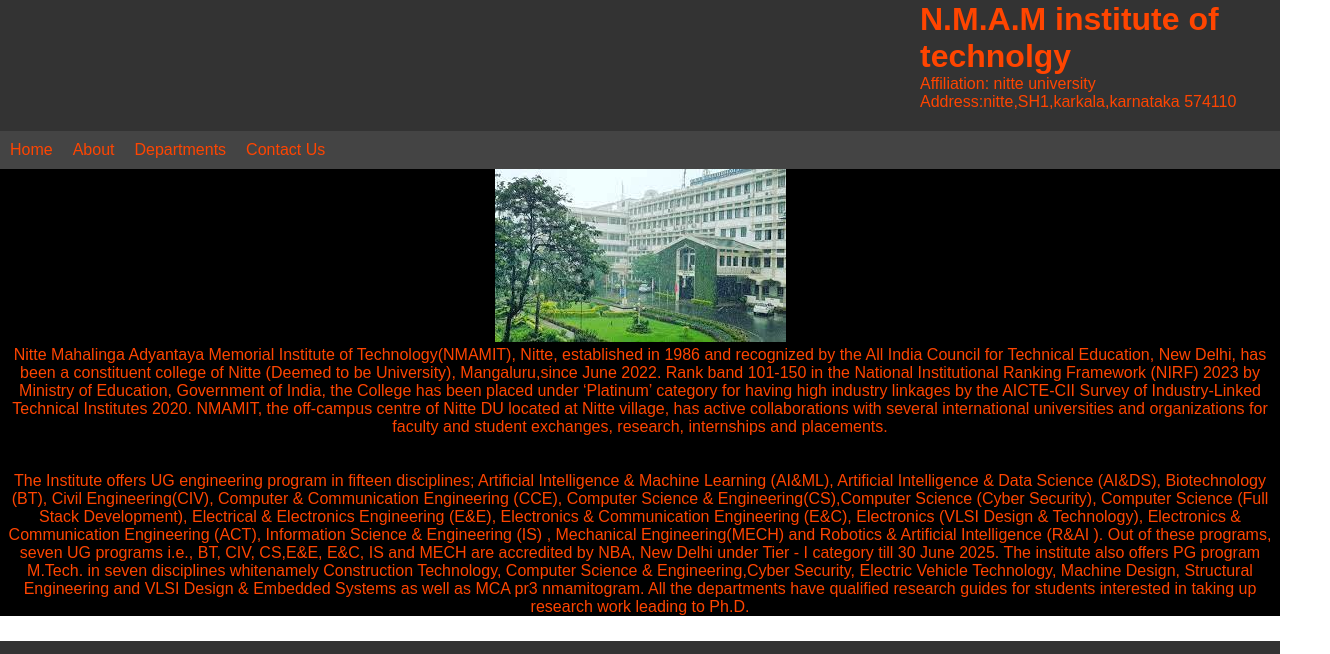
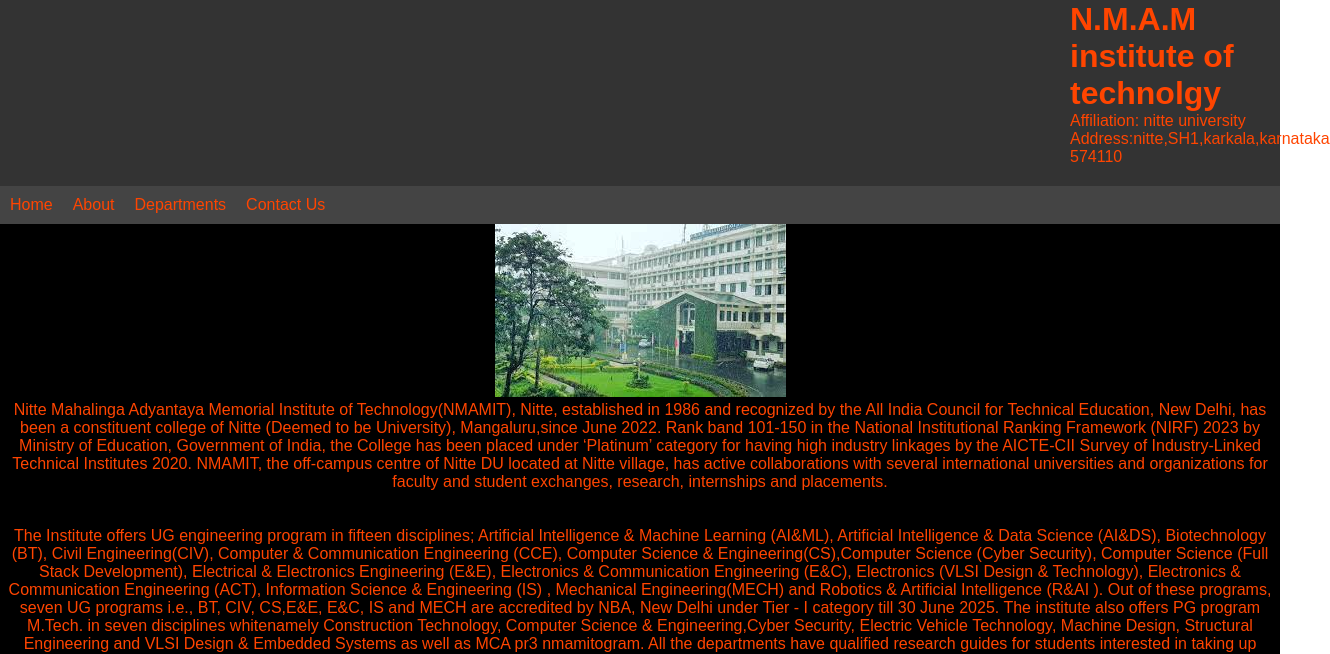
Before and after one commit to AbhiramNU/ColegeWebsite, a plain HTML site: page index.html in a window 1280 px wide. Shown: the part 83-737 px from the top of the page, 1330 px wide, since content can reach past the window. Drawn offline with Linux system fonts and the light colour scheme.

Commit message:
Update style.css

```diff
--- a/style.css
+++ b/style.css
@@ -37,7 +37,7 @@ section{
 
 }
 .college-info{
-    margin-left:900px;
+    margin-left:1050px;
     float:right;
 
 }
```
